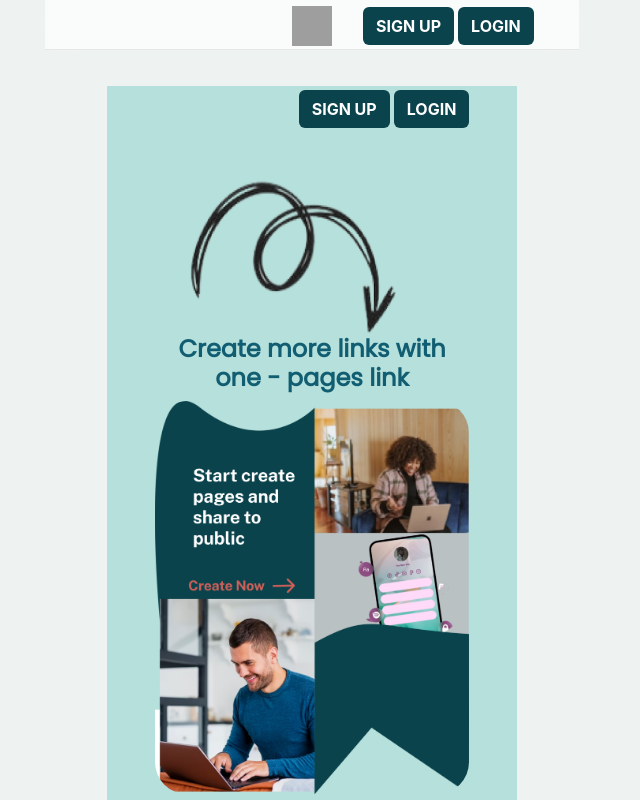
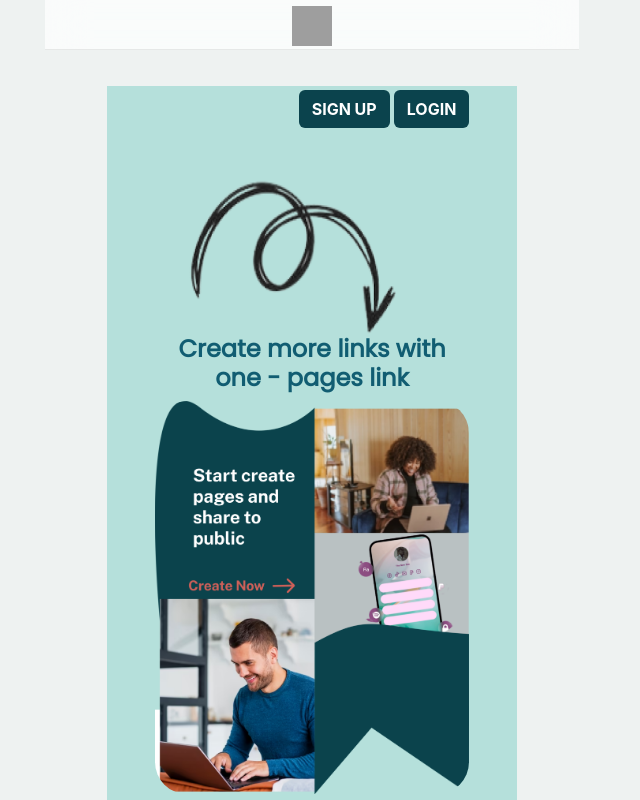
Before and after one commit to LaurentiusKevin/linkshare, a Next.js app: page / in a window 1280 px wide. Shown: the top 800 px of the page, without its empty margins (328-968 px from the left). Built offline with nearby package versions, Linux system fonts and the light colour scheme; grey boxes are pictures that could not be loaded.

Commit message:
menghilang kan button login pada header

```diff
--- a/src/pages/_document.jsx
+++ b/src/pages/_document.jsx
@@ -50,19 +50,6 @@ export default function DefaultDocument(props) {
             {/* <Link href="/dashboard" className="header-icon header-icon-1">
               <FontAwesomeIcon icon={faChevronLeft} />
             </Link> */}
-            <div
-              className="header-icon header-icon-3"
-              style={{
-                width: "auto",
-              }}
-            >
-              <Link href="/auth/sign-up" className="btn btn-highlight fw-bold me-1">
-                SIGN UP
-              </Link>
-              <Link href="/auth/sign-in" onClick={() => handleLogin()} className="btn btn-highlight fw-bold">
-                LOGIN
-              </Link>
-            </div>
             {/*<a*/}
             {/*  href="#"*/}
             {/*  data-menu="menu-main"*/}
```
